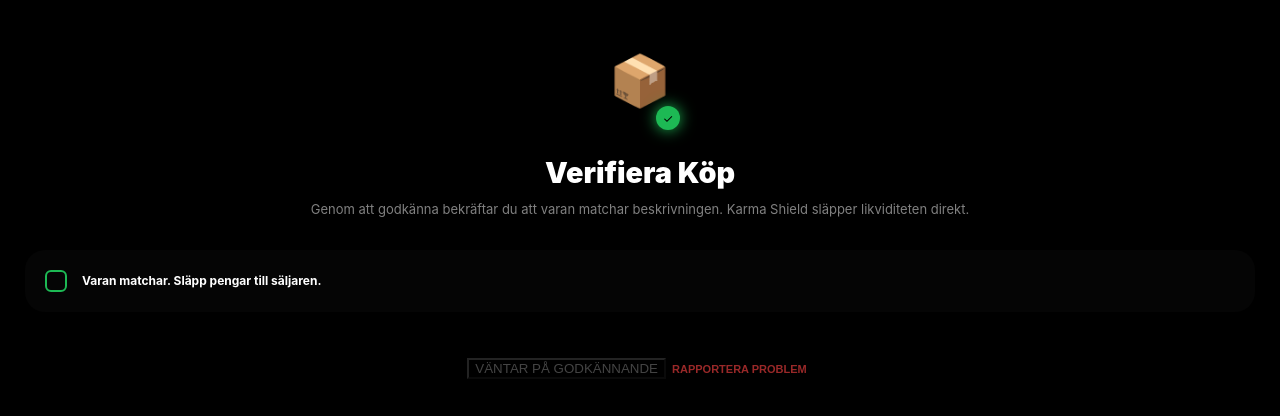
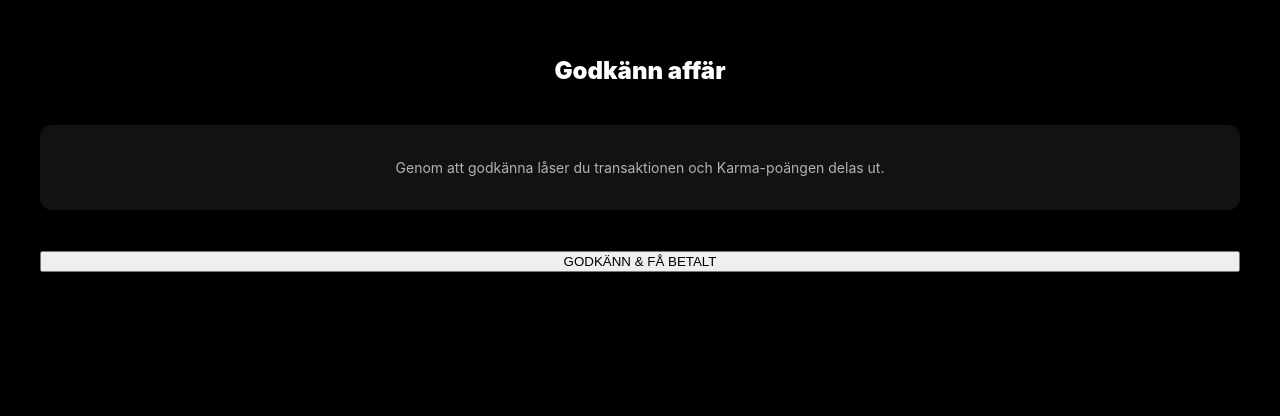
Before and after one commit to gascheckking/marketbeg-appGem, a Next.js app: page /orders/1/approve in a window 1280 px wide. Shown: the top 416 px of the page. Built offline with nearby package versions, Linux system fonts and the light colour scheme.

Commit message:
Update page.tsx

```diff
--- a/app/orders/[id]/approve/page.tsx
+++ b/app/orders/[id]/approve/page.tsx
@@ -1,71 +1,15 @@
 // // app/orders/[id]/approve/page.tsx
 "use client";
-import { useState } from "react";
-import { useRouter } from "next/navigation";
+import React from 'react';
 
-export default function ApproveOrderPage() {
-  const [approved, setApproved] = useState(false);
-  const router = useRouter();
-
-  const handleFinalApprove = () => {
-    alert("KARMA SHIELD: Utbetalning påbörjad!");
-    router.push('/wallet');
-  };
-
+export default function ApproveOrder() {
   return (
-    <div className="page-wrapper">
-      <div className="card" style={{ textAlign: 'center', padding: '50px 25px', borderRadius: '32px' }}>
-        <div style={{ position: 'relative', width: '80px', height: '80px', margin: '0 auto 25px' }}>
-          <div style={{ fontSize: '50px' }}>📦</div>
-          <div style={{
-            position: 'absolute', bottom: 0, right: 0, background: 'var(--karma-green)',
-            borderRadius: '50%', width: '24px', height: '24px', display: 'flex',
-            alignItems: 'center', justifyContent: 'center', fontSize: '12px',
-            boxShadow: '0 0 15px var(--karma-green)', color: '#000'
-          }}>✓</div>
-        </div>
-
-        <h1 style={{ fontSize: '1.8rem', fontWeight: 900, marginBottom: '10px' }}>Verifiera Köp</h1>
-        <p style={{ fontSize: '13px', lineHeight: '1.5', opacity: 0.5, margin: '0 20px 30px' }}>
-          Genom att godkänna bekräftar du att varan matchar beskrivningen. Karma Shield släpper likviditeten direkt.
-        </p>
-
-        <div
-          onClick={() => setApproved(!approved)}
-          style={{
-            margin: '25px 0', background: 'rgba(255,255,255,0.02)', padding: '20px',
-            borderRadius: '20px', border: approved ? '1px solid var(--karma-green)' : '1px solid var(--border)',
-            cursor: 'pointer', transition: '0.2s'
-          }}
-        >
-          <div style={{ display: 'flex', gap: '15px', alignItems: 'center', textAlign: 'left' }}>
-            <div style={{
-              width: '22px', height: '22px', borderRadius: '6px',
-              border: '2px solid var(--karma-green)', background: approved ? 'var(--karma-green)' : 'transparent',
-              display: 'flex', alignItems: 'center', justifyContent: 'center', color: '#000'
-            }}>{approved && "✓"}</div>
-            <label style={{ fontSize: '12px', fontWeight: 700, lineHeight: '1.3', cursor: 'pointer' }}>
-              Varan matchar. Släpp pengar till säljaren.
-            </label>
-          </div>
-        </div>
-
-        <button
-          disabled={!approved}
-          onClick={handleFinalApprove}
-          className="primary-btn"
-          style={{
-            background: approved ? 'var(--karma-green)' : 'var(--border)',
-            color: approved ? '#000' : '#444'
-          }}
-        >
-          {approved ? "SLÄPP PENGAR DIREKT" : "VÄNTAR PÅ GODKÄNNANDE"}
-        </button>
-
-        <button onClick={() => router.push('/support')} style={{ background: 'none', border: 'none', color: '#ff4444', marginTop: '25px', fontSize: '11px', fontWeight: 900, opacity: 0.6 }}>
-          RAPPORTERA PROBLEM
-        </button>
+    <div style={{ padding: '40px', textAlign: 'center' }}>
+      <h1 style={{ fontSize: '24px', fontWeight: 900 }}>Godkänn affär</h1>
+      <div style={{ margin: '40px 0', padding: '20px', background: '#121212', borderRadius: '12px' }}>
+        <p style={{ fontSize: '14px', color: '#b3b3b3' }}>Genom att godkänna låser du transaktionen och Karma-poängen delas ut.</p>
       </div>
+      <button className="pill-btn" style={{ width: '100%' }}>GODKÄNN & FÅ BETALT</button>
     </div>
   );
 }
```
